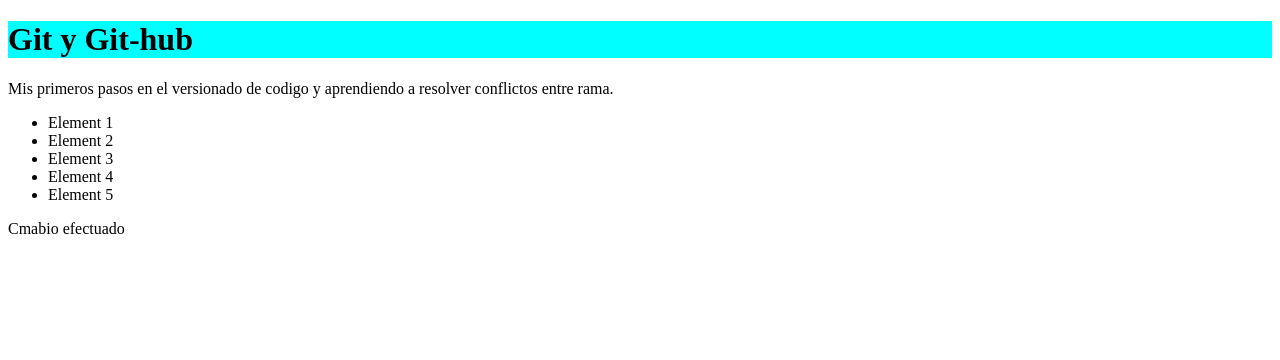
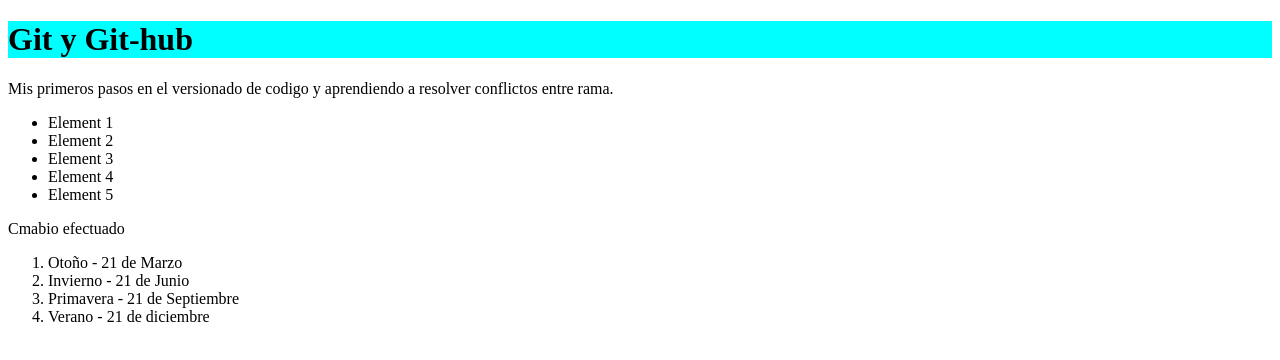
Before and after one commit to Augu322/Practica-Repo, a plain HTML site: page index.html in a window 1280 px wide. Drawn offline with Linux system fonts and the light colour scheme.

Commit message:
Agregando estaciones del Año con su fecha de inicio

```diff
--- a/index.html
+++ b/index.html
@@ -22,6 +22,13 @@
 
     <p>Cmabio efectuado</p>
 
+    <ol>
+        <li>Otoño - 21 de Marzo</li>
+        <li>Invierno - 21 de Junio</li>
+        <li>Primavera - 21 de Septiembre</li>
+        <li>Verano - 21 de diciembre</li>
+    </ol>
+
 </body>
 <script src="script.js"></script>
 </html>
```
